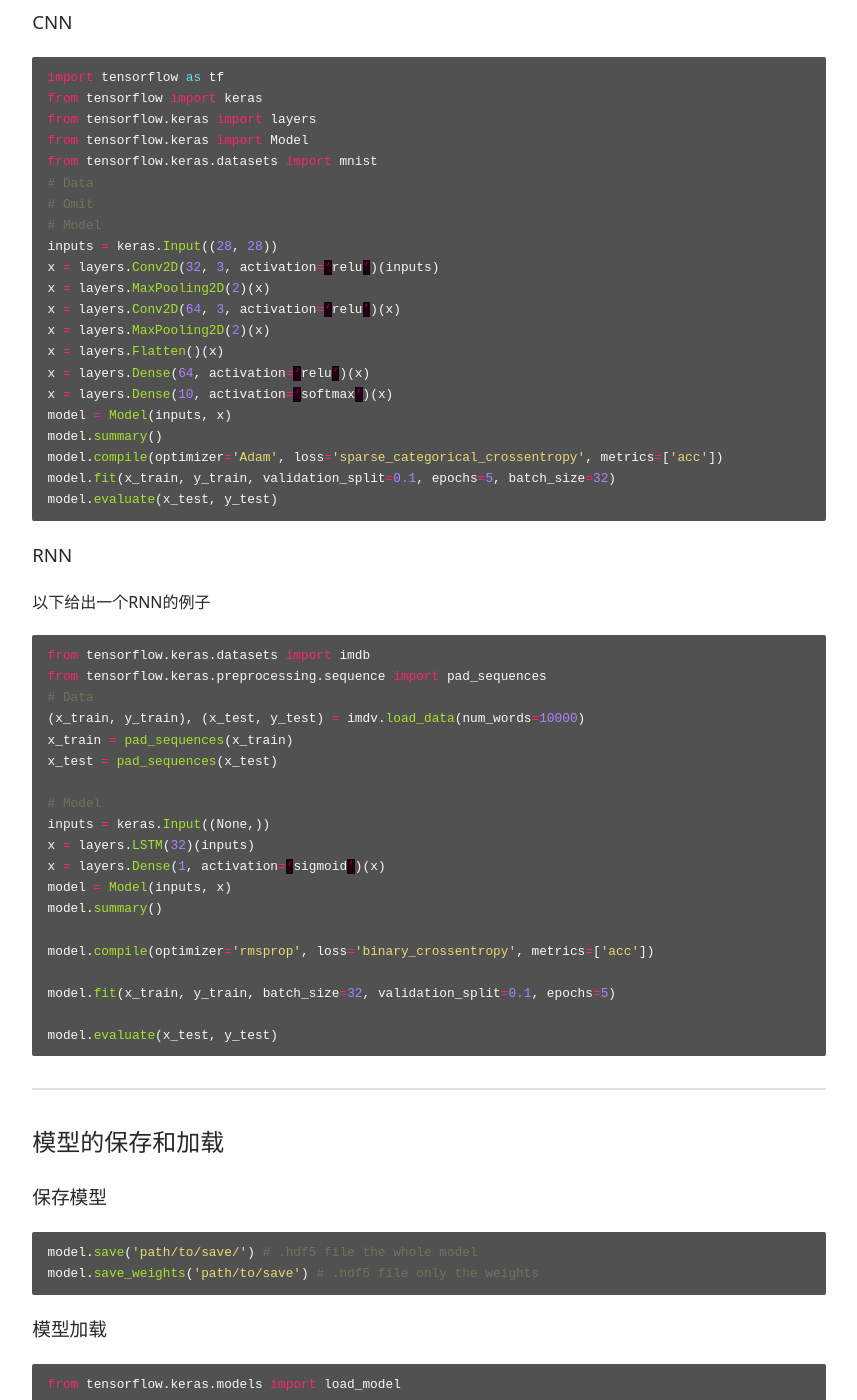
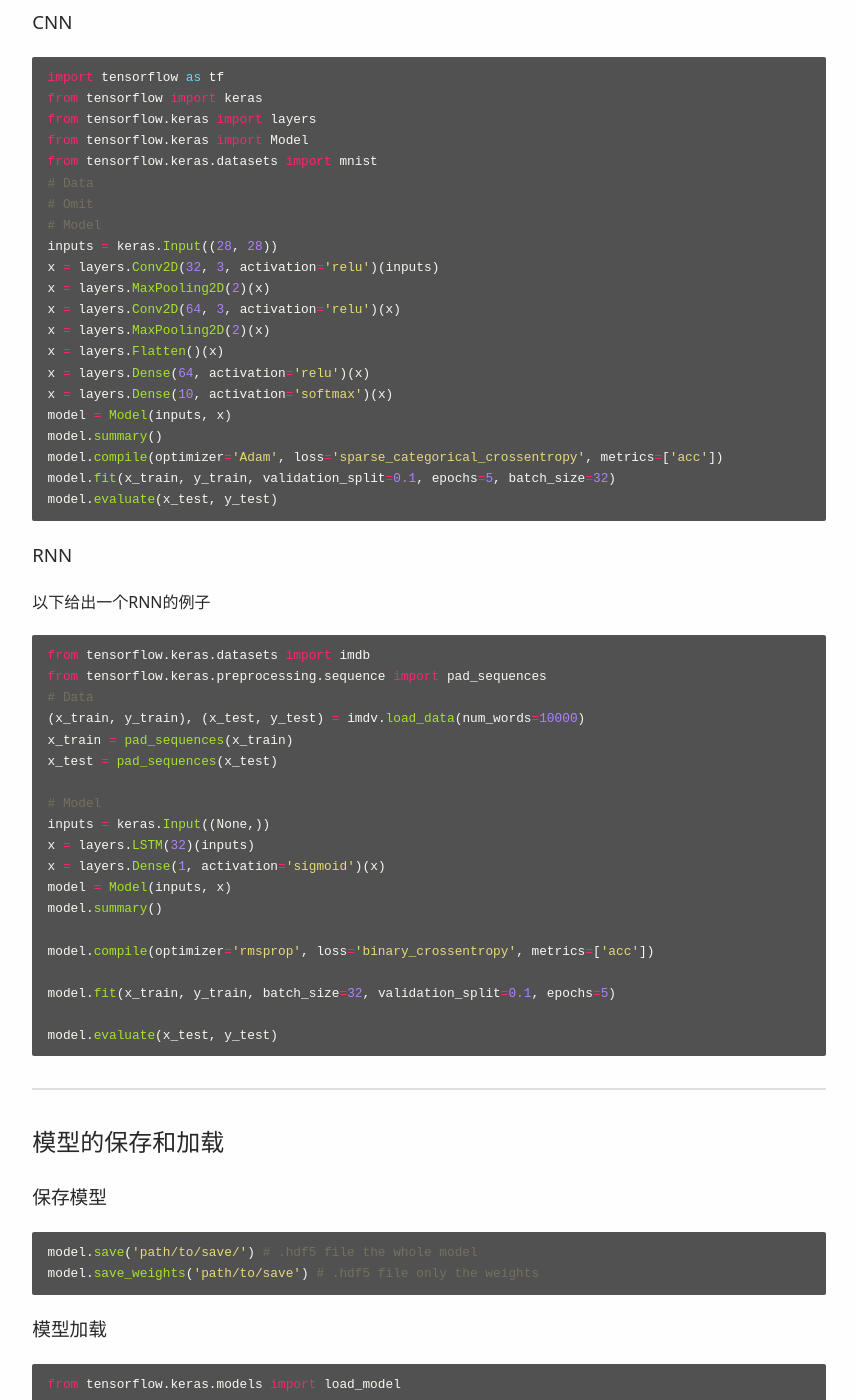
Before and after one commit to ZhaoZeyu1995/ZhaoZeyu1995.github.io, a Jekyll site: the page built from _posts/2019-11-07-TensorFlow和Keras简介.md, in a window 1280 px wide and 1400 px high, scrolled down 5460 px. Shown: the whole window, without its empty margins (211-1068 px from the left). Built offline with Jekyll 4.4.1, drawn with Linux system fonts in a browser that asks for light colours; our own code applies the rules of GitHub Pages for plain Markdown files.

Commit message:
Some modifications

```diff
--- a/_posts/2019-11-07-TensorFlow和Keras简介.md
+++ b/_posts/2019-11-07-TensorFlow和Keras简介.md
@@ -208,13 +208,13 @@ from tensorflow.keras.datasets import mnist
 # Omit
 # Model
 inputs = keras.Input((28, 28))
-x = layers.Conv2D(32, 3, activation=‘relu’)(inputs)
+x = layers.Conv2D(32, 3, activation='relu')(inputs)
 x = layers.MaxPooling2D(2)(x)
-x = layers.Conv2D(64, 3, activation=‘relu’)(x)
+x = layers.Conv2D(64, 3, activation='relu')(x)
 x = layers.MaxPooling2D(2)(x)
 x = layers.Flatten()(x)
-x = layers.Dense(64, activation=‘relu’)(x)
-x = layers.Dense(10, activation=‘softmax’)(x)
+x = layers.Dense(64, activation='relu')(x)
+x = layers.Dense(10, activation='softmax')(x)
 model = Model(inputs, x)
 model.summary()
 model.compile(optimizer='Adam', loss='sparse_categorical_crossentropy', metrics=['acc'])
@@ -237,7 +237,7 @@ x_test = pad_sequences(x_test)
 # Model
 inputs = keras.Input((None,))
 x = layers.LSTM(32)(inputs)
-x = layers.Dense(1, activation=‘sigmoid’)(x)
+x = layers.Dense(1, activation='sigmoid')(x)
 model = Model(inputs, x)
 model.summary()
 
```
